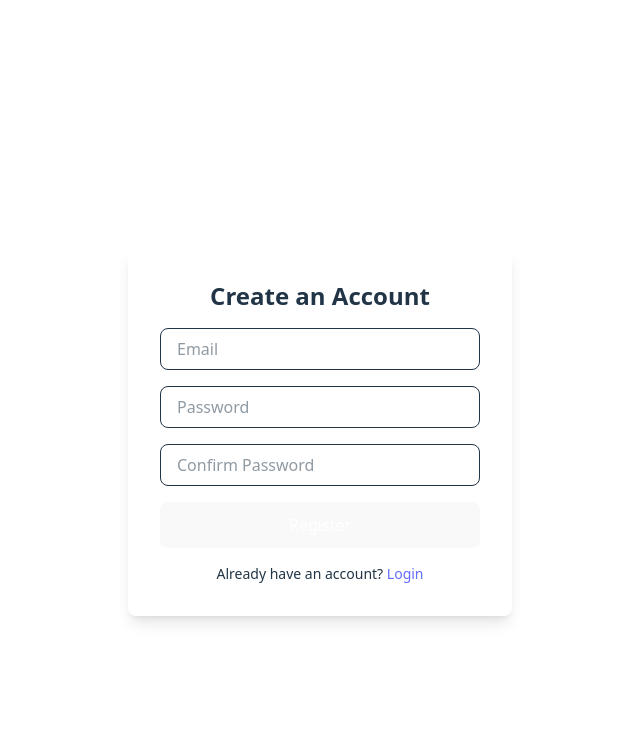
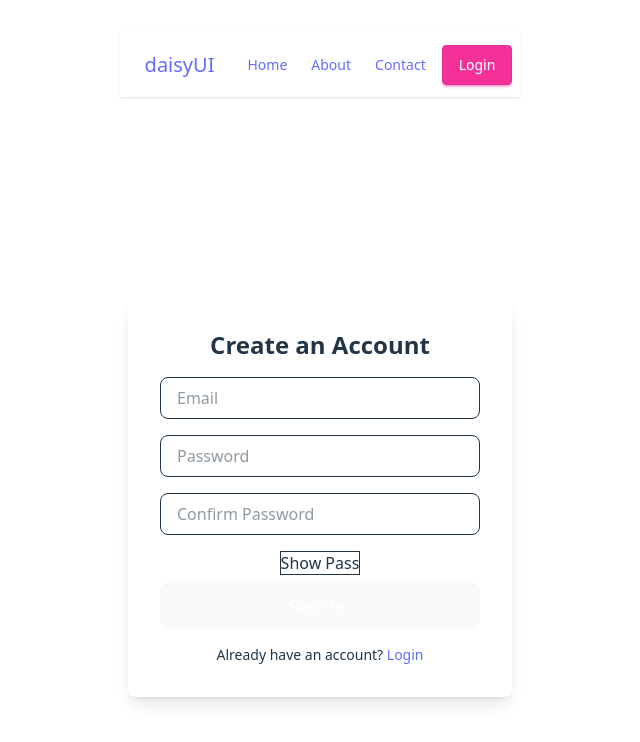
Before and after one commit to ShamimHossain1/Web-Mile-9, a React (Vite) app: page /regester in a window 1280 px wide. Shown: the top 742 px of the page, without its empty margins (320-960 px from the left). Built offline with nearby package versions, Linux system fonts and the light colour scheme.

Commit message:
createContext

```diff
--- a/src/Components/Regester/Regester.jsx
+++ b/src/Components/Regester/Regester.jsx
@@ -4,6 +4,7 @@
 import { useNavigate } from 'react-router-dom';
 
 const Register = () => {
+    const[show, setShow] = useState(true);
     const navigate = useNavigate();
     const handleRegister = (e) => {
         e.preventDefault();
@@ -43,22 +44,22 @@
                         required
                     />
                     <input
-                        type="password"
+                        type={show ? "password" : "text"}
                         name='password'
                         placeholder="Password"
                         className="w-full px-4 py-2 border rounded-lg focus:outline-none focus:ring-2 focus:ring-blue-400"
                         required
                     />
                     <input
-                        type="password"
+                        type={show ? "password" : "text"}
                         name='confirmPassword'
                         placeholder="Confirm Password"
                         className="w-full px-4 py-2 border rounded-lg focus:outline-none focus:ring-2 focus:ring-blue-400"
                         required
-                    />
+                    /><span className='border' onClick={()=>setShow(!show)}>{show?"Show Pass":"Hide Pass"}</span>
                     <button
                         type="submit"
-                        className="w-full bg-blue-500 text-white py-2 px-4 rounded-lg hover:bg-blue-600 transition">
+                        className="w-full mt-2 bg-blue-500 text-white py-2 px-4 rounded-lg hover:bg-blue-600 transition">
                         Register
                     </button>
                 </form>
--- /dev/null
+++ b/src/Providers/AuthProvider.jsx
@@ -0,0 +1,17 @@
+import React, { createContext } from 'react';
+
+export const AuthContext = createContext();
+
+const AuthProvider = ({children}) => {
+    const authInfo = {
+        name:'Sauda'
+    };
+    console.log(children);
+    return (
+        <AuthContext.Provider value={authInfo}>
+            {children}
+        </AuthContext.Provider>
+    );
+};
+
+export default AuthProvider;
```
Also changed, not shown: src/main.jsx (+13 -9 lines).
